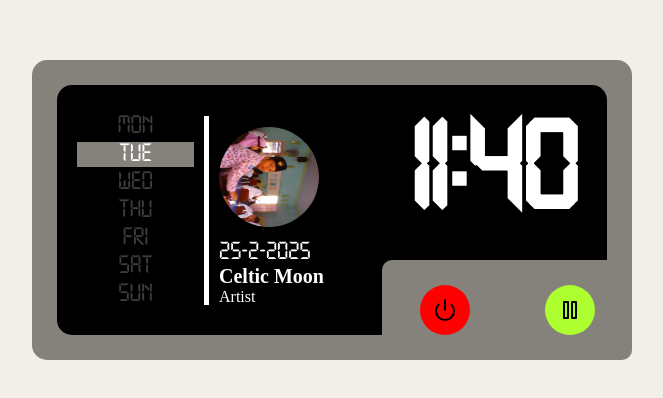
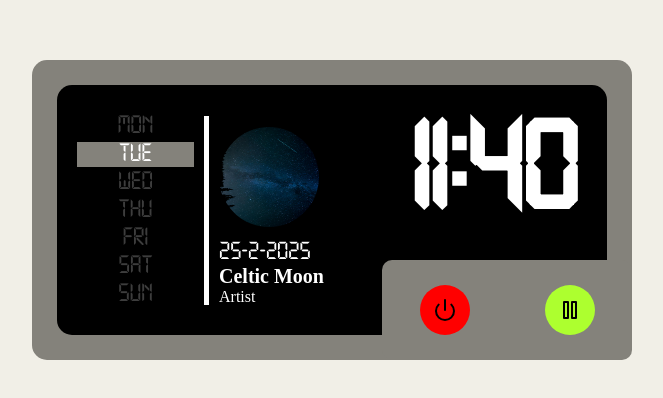
Before and after one commit to ridwanAdisurya27/ridwanadisurya27.github.io, a plain HTML site: page Index.html in a window 1280 px wide. Shown: the part 190-588 px from the top of the page, without its empty margins (308-971 px from the left). Drawn offline with nearby package versions, Linux system fonts and the light colour scheme.

Commit message:
Mengganti gambar pada element

```diff
--- a/Index.html
+++ b/Index.html
@@ -33,7 +33,7 @@
             <div class="clock-container">
                 <div class="time">
                     <div class="music-image">
-                        <img src="./Asset/WIN_20240813_07_11_02_Pro.jpg">
+                        <img src="./Asset/Image Night.jpg">
                     </div>
                     <h2>1</h2>
                 </div>
```
Also changed, not shown: Asset/Image Night.jpg (added), Asset/WIN_20240813_07_11_02_Pro.jpg (deleted).
